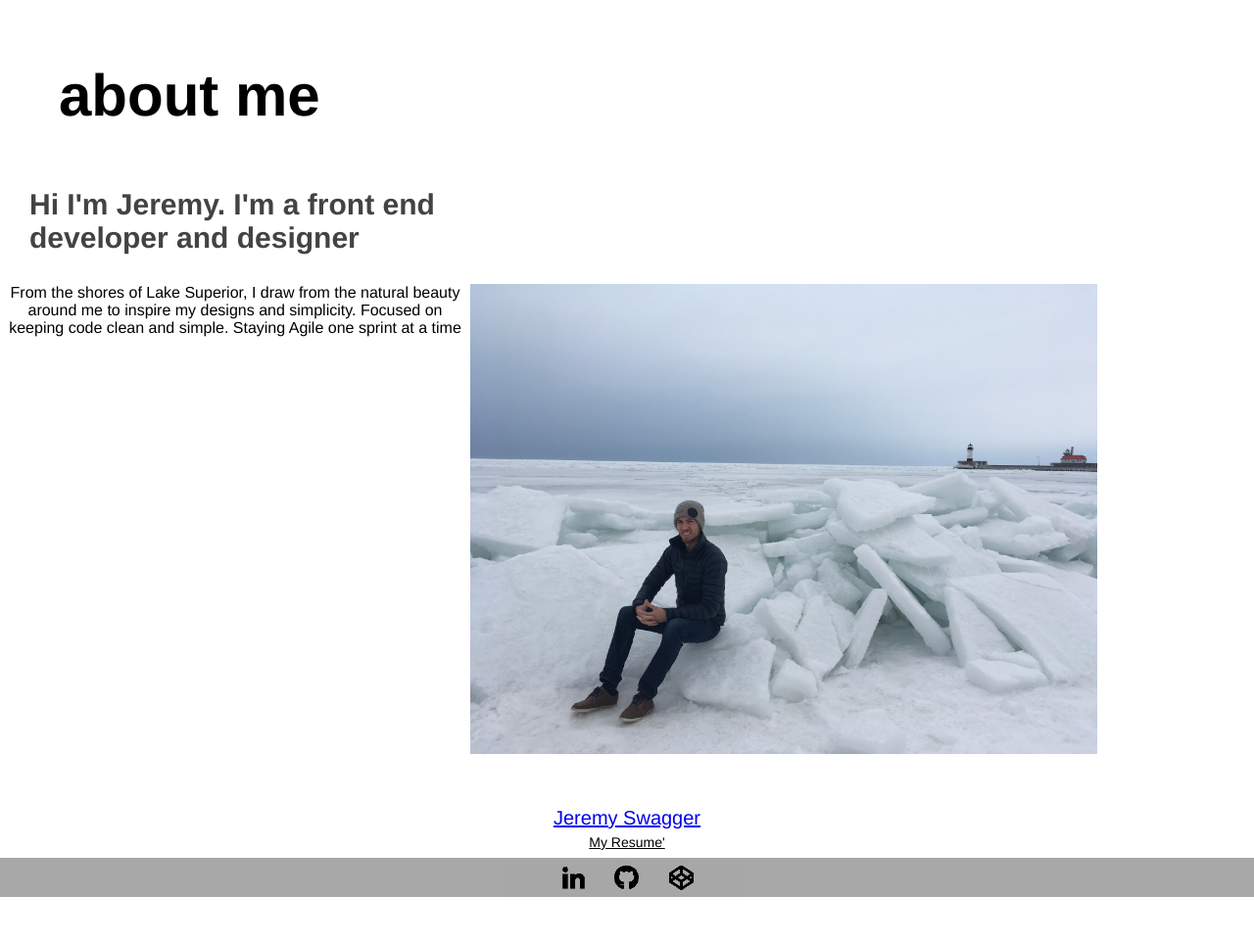
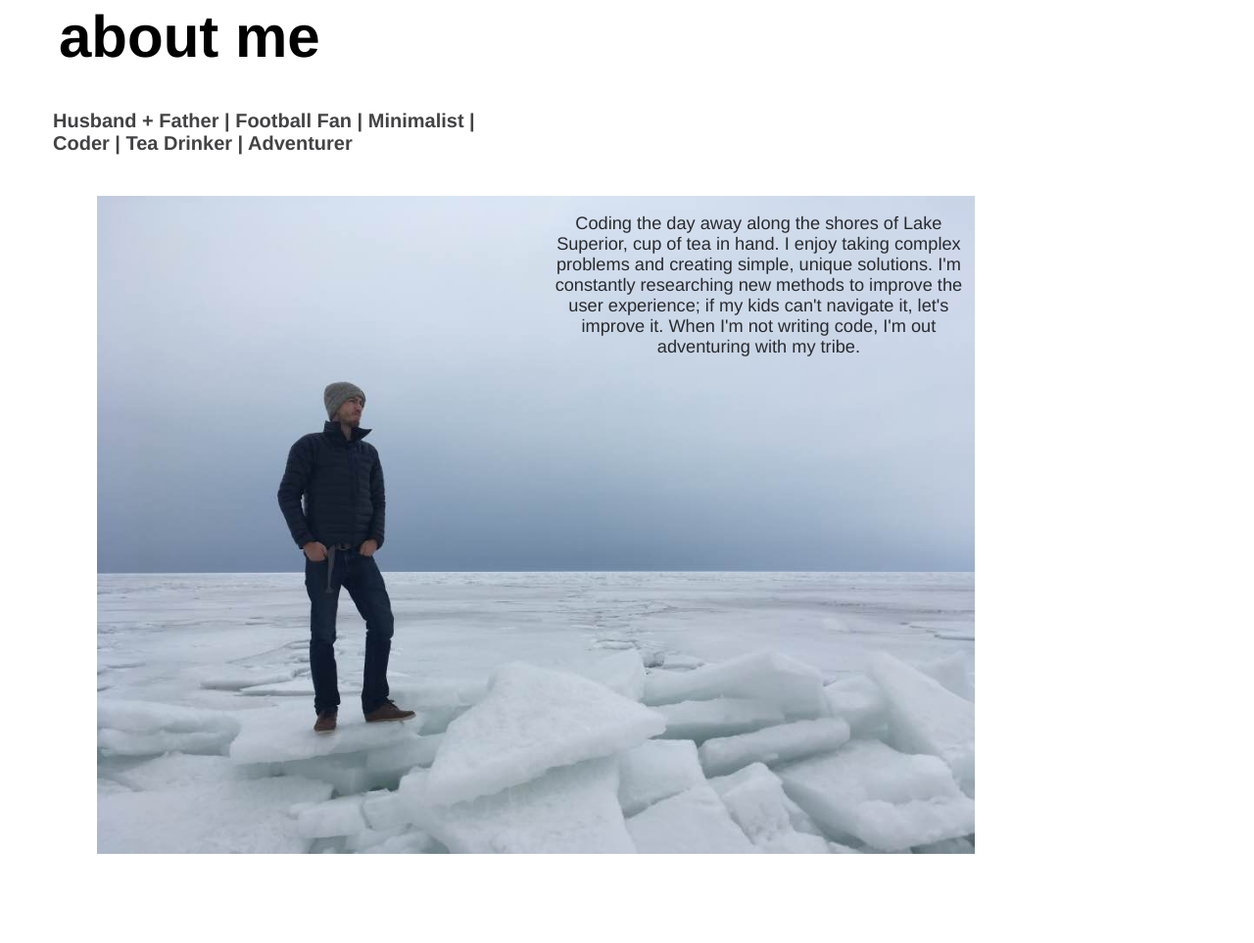
Before and after one commit to jswagger/jswagger.github.io, a plain HTML site: page about.html in a window 1280 px wide. Shown: the part 137-1100 px from the top of the page at 98% size. Before the commit the page ends 1053 px from the top, so only its background shows below. Drawn offline with Linux system fonts and the light colour scheme.

Commit message:
Updates about page

```diff
--- a/about.css
+++ b/about.css
@@ -77,6 +77,7 @@ body{
 	bottom: 0em;
 	width: 100vw;
 	height: 2em;
+	margin-top: 2em;
 	background-color: #848484b5;
 }
 
@@ -126,39 +127,69 @@ body{
 }
 .about-title{
     margin-left: 1em;
-    margin-top: 2em;
+    margin-top: 1em;
     text-align: left;
     font-size: 3em;
 }
 
 .about-tag{
-    margin-left: 1em;
+	margin: auto;
     margin-top: 2em;
-    text-align: left;
-    font-size: 1.5em;
-    color: #434244;
+	font-size: 1.0em;
+	color: #434244;
     max-width: 450px;
 }
 
 .about-desc{
-	font-size: .8em;
-	max-width: 70em;
+	/* background: url('prof3.jpg') no-repeat center center fixed;  */
+	font-size: .7em;
+	max-width: 980px;
+	height: 50vh;
+	margin-top: 3em;
 	margin-bottom: 3em;
 }
+
+.about-desc-phrase{
+	color: #292a2d;
+	width: 60vw;
+	max-width: 550px;
+    position: absolute;
+    right: .3em;
+    padding-top: 1em;
+    display: inline-block;
+}
+
 .about-image{
-    width: 50vw;
-    float: right;
-    max-width: 40em;
+	width: 100%;
+    float: left;
 }
 
 .about-resume{
 	color: #000;
 	font-size: .7em;
 	margin-bottom: 3em;
+	display: inherit;
 }
 
 @media screen and (min-width:640px) {
 	.about-desc{
 		margin-bottom: 60vh;
+		margin-right: 186px;
+		display: inline-block;
+		width: 70vw;
+		height: 70vh;
+		background-color:green;
+	}
+	.about-tag{
+		text-align: left;
+		margin-left: 2.7em;
+	}
+	.about-desc-phrase{
+		width: 33vw;
+		font-size: 1.3em;
+		left: 44%;
+		right: unset;
+	}
+	.about-image{
 	}
 }
--- a/about.html
+++ b/about.html
@@ -1,11 +1,11 @@
 <!DOCTYPE html>
 <html>
 <head>
-  <title>Swagger about</title>
+  <title>About | Jeremy Swagger</title>
   <link rel="stylesheet" href=".\about.css">
   <link rel="shortcut icon" type="image/x-icon" href="favicon.ico" />
   <meta name="viewport" content="width=device-width, initial-scale=1" />
-  <script type="text/javascript" src="https://platform.linkedin.com/badges/js/profile.js" async defer></script>
+  <!-- <script type="text/javascript" src="https://platform.linkedin.com/badges/js/profile.js" async defer></script>	 -->
 </head>
 <body>
 	<div class="header">
@@ -29,16 +29,21 @@
 			</a>
 		</div>
 	</div>
+
 	<h1 class="about-title">about me</h1>
-	<h3 class="about-tag">Hi I'm Jeremy. I'm a front end developer and designer</h3>
-	<p class="about-desc">
-		<img class="about-image" src=".\prof1.jpg">
-	From the shores of Lake Superior,
-		I draw from the natural beauty around me to inspire my designs and simplicity.
-		Focused on keeping code clean and simple. Staying Agile one sprint at a time
-	</p>
-	<div class="LI-profile-badge"  data-version="v1" data-size="medium" data-locale="en_US" data-type="vertical" data-theme="light" data-vanity="jeremy-swagger-5204356b"><a class="LI-simple-link" href='https://www.linkedin.com/in/jeremy-swagger-5204356b?trk=profile-badge'>Jeremy Swagger</a></div>
-	<a class="about-resume" href=".\resume.pdf">My Resume'</a>
+	<h3 class="about-tag">Husband + Father | Football Fan | Minimalist | Coder | Tea Drinker | Adventurer</h3>
+	<div class="about-desc">
+		<img class="about-image" src=".\prof3.jpg">
+		<div class="about-desc-phrase">
+				Coding the day away along the shores of Lake Superior, cup of tea in hand. I enjoy taking
+				complex problems and creating simple, unique solutions. I'm constantly researching new methods
+				to improve the user experience; if my kids can't navigate it, let's improve it.
+				When I'm not writing code, I'm out adventuring with my tribe.
+		</div>
+
+	</div>
+	<!-- <div class="LI-profile-badge"  data-version="v1" data-size="medium" data-locale="en_US" data-type="vertical" data-theme="light" data-vanity="jeremy-swagger-5204356b"><a class="LI-simple-link" href='https://www.linkedin.com/in/jeremy-swagger-5204356b?trk=profile-badge'>Jeremy Swagger</a></div> -->
+	<a class="about-resume" href=".\resume.pdf" target="_blank">My Resume'</a>
 	<div class="footer">
 			<div class="footer-link-holder">
 				<a class="footer-link" href="https://linkedin.com/in/jeremy-swagger" target="_blank" title="LinkedIn Profile">
--- a/main.css
+++ b/main.css
@@ -16,7 +16,7 @@ body{
 	text-align: center;
 	margin: auto;
 	width: 100%;
-	height: 99.75%;
+	height: 110vh;
 	background: rgba(255, 255, 255, 0.2);
 }
 
@@ -77,11 +77,17 @@ body{
 		color:rgb(167, 167, 167)
 	}
 
+
+
+.content {
+    margin-bottom: 30vh;
+}
+
 .footer{
-	position: absolute;
-	bottom: 0em;
 	width: 100vw;
 	height: 2em;
+	position: absolute;
+    bottom: 0;
 	background-color: #bbbbbb6b;
 }
 
@@ -111,6 +117,13 @@ body{
 	.title-links{
 		margin-left: 25vw;
 		font-size: .5em;
+	}
+	.footer{
+		width:98vw;
+	}
+
+	.content{
+		margin-bottom: 25vh;
 	}
 }
 
```
Also changed, not shown: index.html (+1 -1 lines), portfolio.html (+6 -6 lines), prof3.jpg (added).
